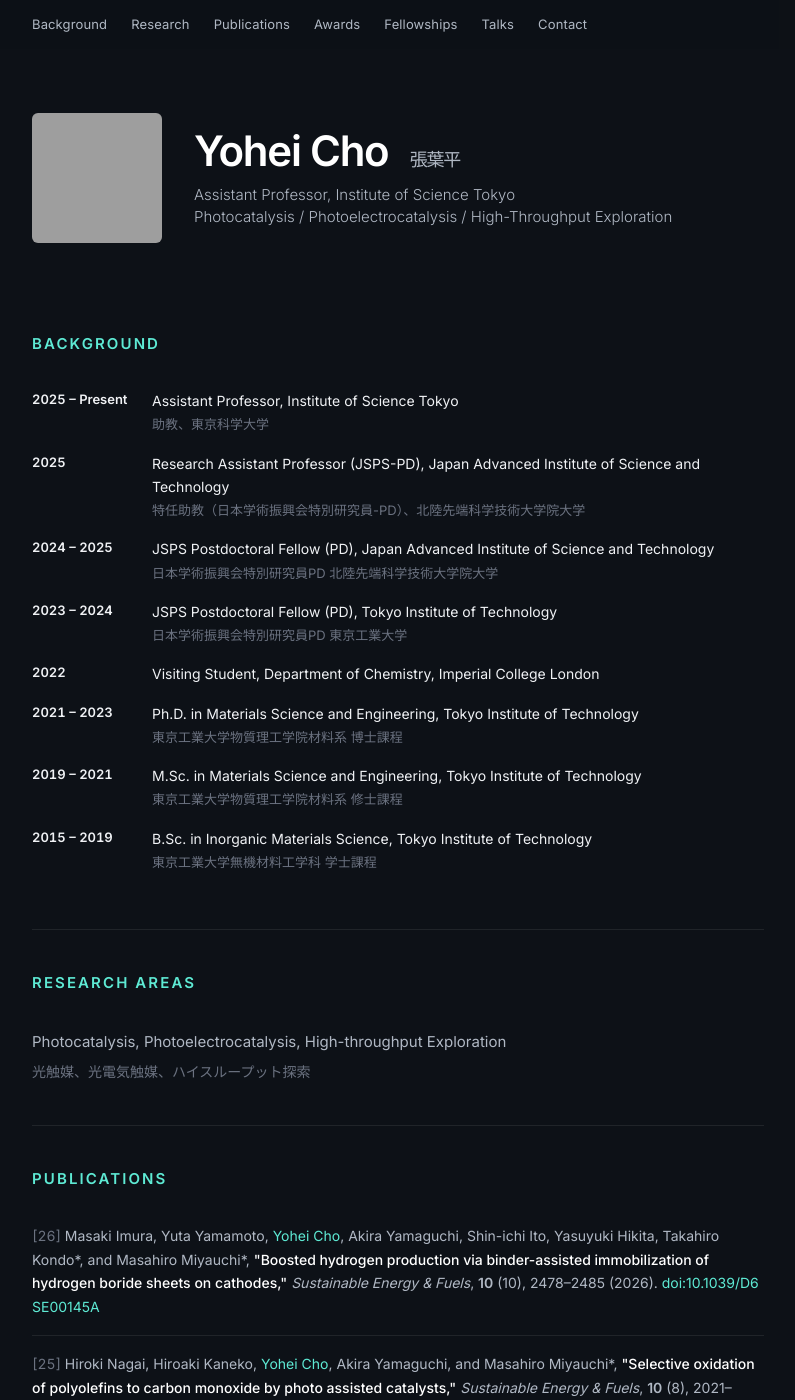
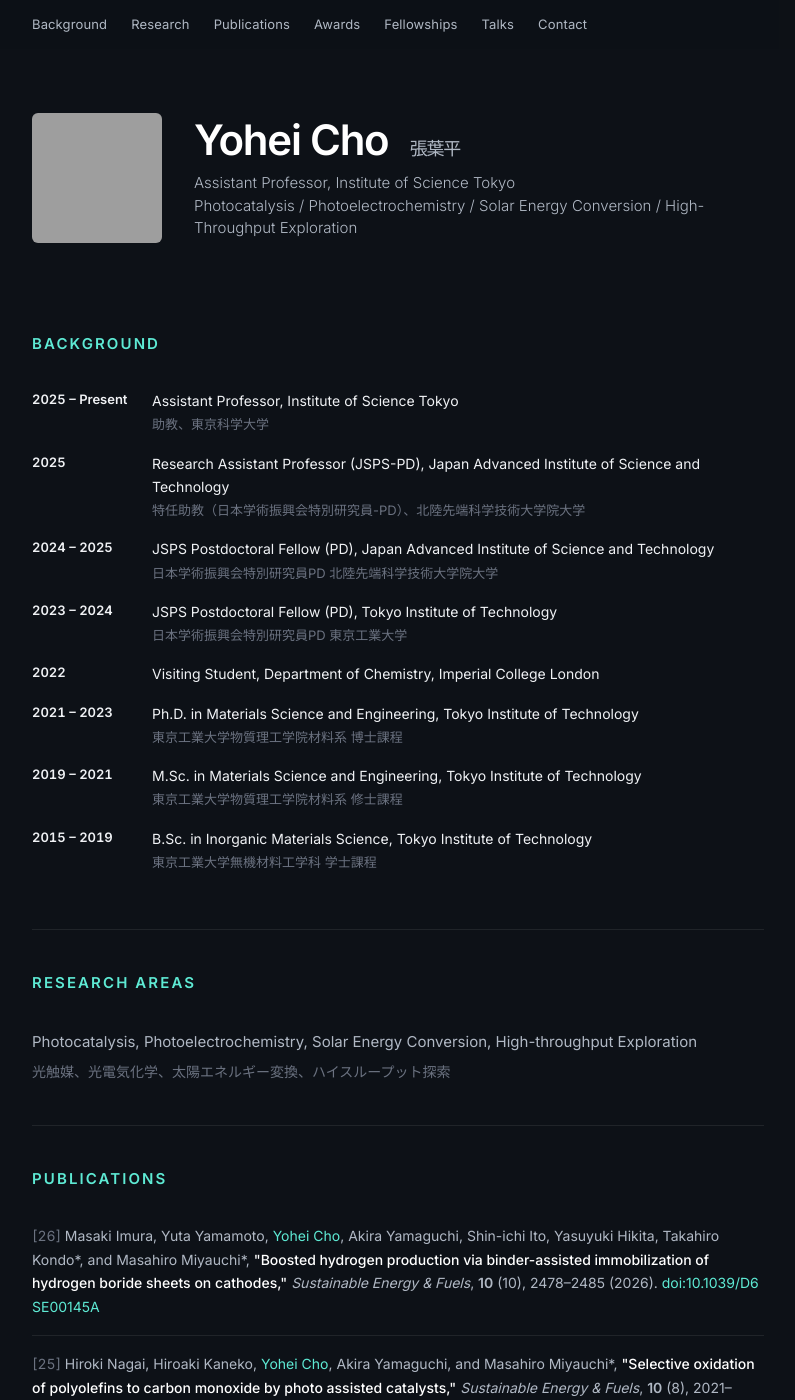
Before and after one commit to YoheiC01/YoheiC01.github.io, a Jekyll site: the page built from index.html, in a window 1280 px wide and 1400 px high. Shown: the whole window, without its empty margins (242-1037 px from the left). Built offline with Jekyll 4.4.1, drawn with Linux system fonts in a browser that asks for light colours; grey boxes are pictures that could not be loaded.

Commit message:
Revert to Photoelectrochemistry, add Solar Energy Conversion keyword (Twitter meta unchanged)

```diff
--- a/_includes/head.html
+++ b/_includes/head.html
@@ -1,13 +1,13 @@
 <meta charset="UTF-8">
 <meta name="viewport" content="width=device-width, initial-scale=1.0">
 
-<title>{{ page.title | default: site.title }} | Photocatalysis, Photoelectrocatalysis, High-Throughput Exploration</title>
+<title>{{ page.title | default: site.title }} | Photocatalysis, Photoelectrochemistry, Solar Energy Conversion, High-Throughput Exploration</title>
 <meta name="description" content="{{ site.description }}">
 <meta name="robots" content="index, follow">
 <link rel="canonical" href="{{ site.url }}/">
 
 <!-- Open Graph -->
-<meta property="og:title" content="{{ site.title }} | Photocatalysis, Photoelectrocatalysis, High-Throughput Exploration">
+<meta property="og:title" content="{{ site.title }} | Photocatalysis, Photoelectrochemistry, Solar Energy Conversion, High-Throughput Exploration">
 <meta property="og:description" content="Assistant Professor at Institute of Science Tokyo working on photocatalysis, photoelectrochemistry, and high-throughput exploration of functional materials.">
 <meta property="og:type" content="website">
 <meta property="og:url" content="{{ site.url }}/">
@@ -53,7 +53,7 @@
       "name": "Imperial College London"
     }
   ],
-  "knowsAbout": ["Photocatalysis", "Photoelectrocatalysis", "High-Throughput Exploration"],
+  "knowsAbout": ["Photocatalysis", "Photoelectrochemistry", "Solar Energy Conversion", "High-Throughput Exploration"],
   "email": "{{ site.email }}",
   "sameAs": [
     "https://scholar.google.com/citations?hl=ja&user=jT-CXx8AAAAJ",
--- a/index.html
+++ b/index.html
@@ -11,7 +11,7 @@ title: Yohei Cho
         <img src="{{ '/profile-pic.jpg' | relative_url }}" alt="Portrait of Yohei Cho" class="profile-pic">
         <div class="header-text">
             <h1>Yohei Cho <span class="name-jp" lang="ja">張葉平</span></h1>
-            <div class="title">Assistant Professor, Institute of Science Tokyo<br>Photocatalysis / Photoelectrocatalysis / High-Throughput Exploration</div>
+            <div class="title">Assistant Professor, Institute of Science Tokyo<br>Photocatalysis / Photoelectrochemistry / Solar Energy Conversion / High-Throughput Exploration</div>
         </div>
     </header>
 
@@ -27,7 +27,7 @@ title: Yohei Cho
 
     <section id="research" class="fade-in">
         <h2>Research Areas</h2>
-        <p class="research-text">Photocatalysis, Photoelectrocatalysis, High-throughput Exploration<span class="jp" lang="ja">光触媒、光電気触媒、ハイスループット探索</span></p>
+        <p class="research-text">Photocatalysis, Photoelectrochemistry, Solar Energy Conversion, High-throughput Exploration<span class="jp" lang="ja">光触媒、光電気化学、太陽エネルギー変換、ハイスループット探索</span></p>
     </section>
 
     <section id="publications" class="fade-in">
```
